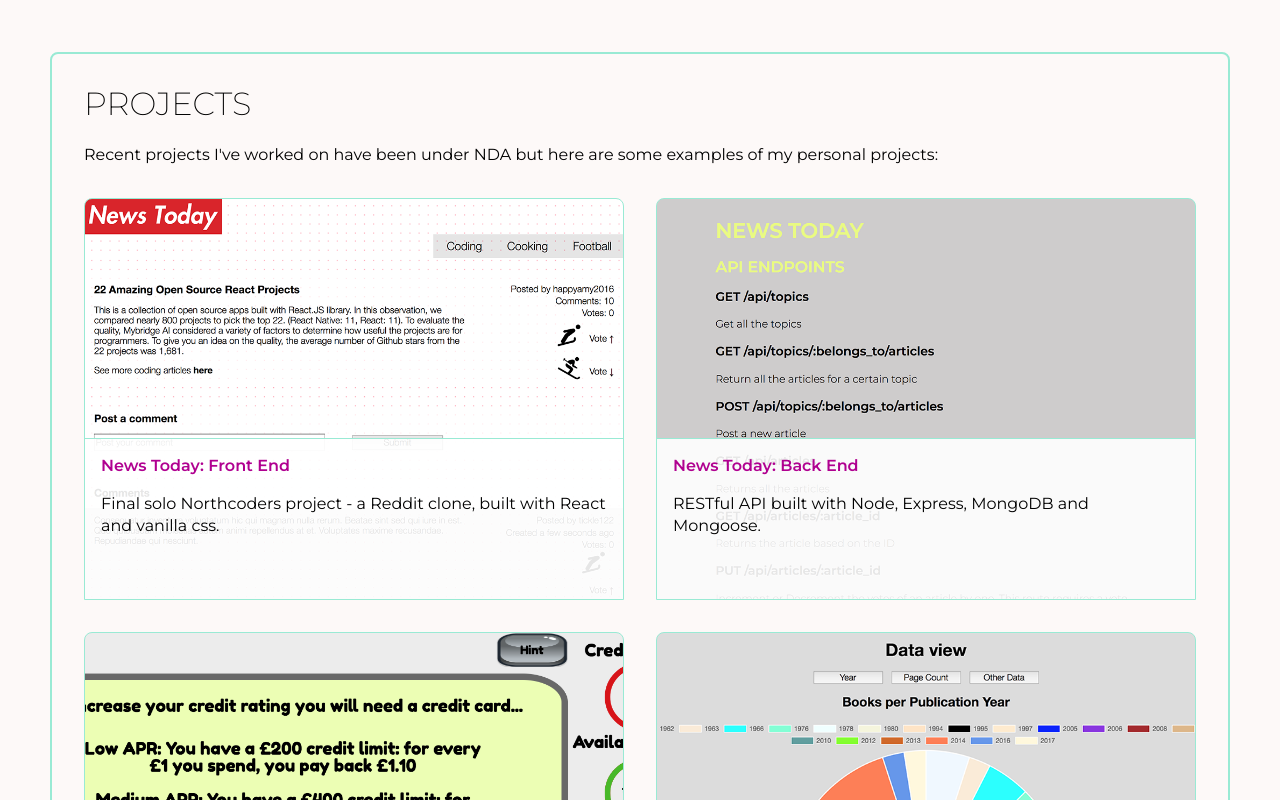
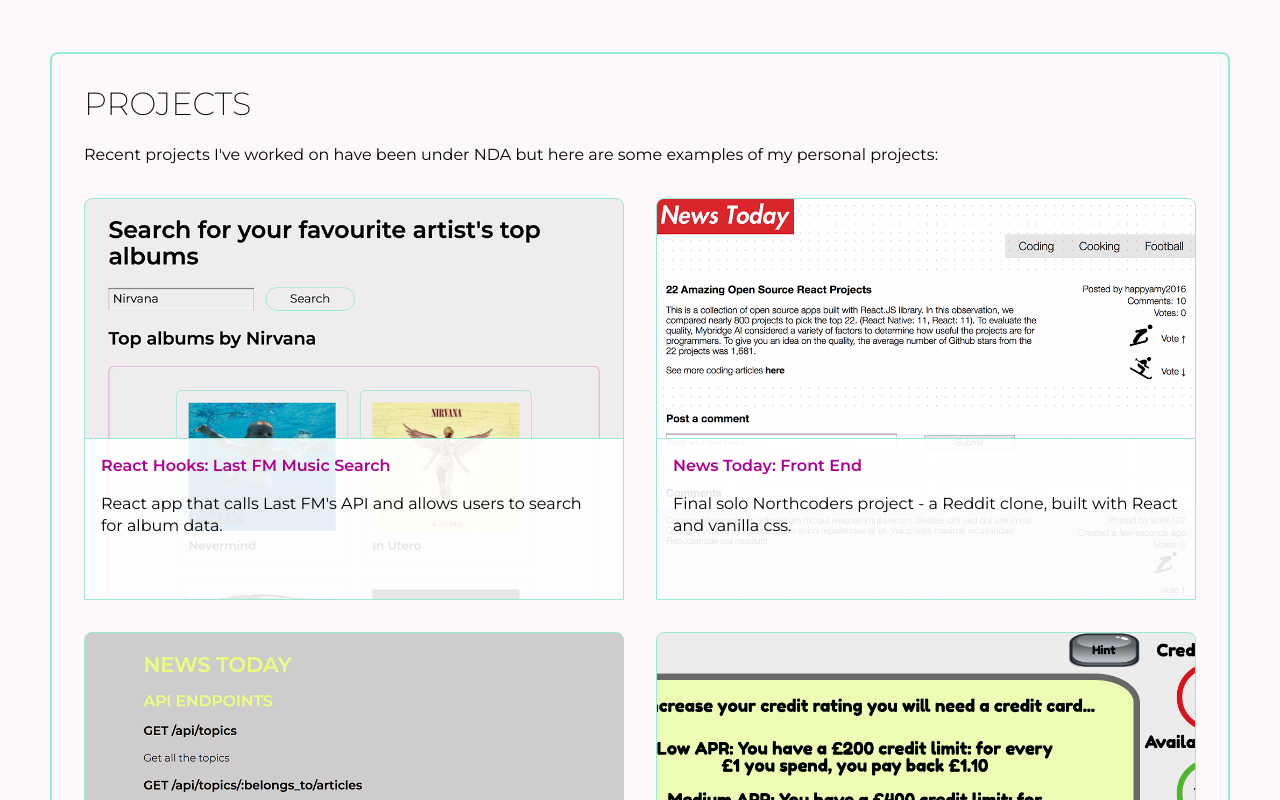
Before and after one commit to bnmrly/bnmrly.github.io, a React (Create React App) app: page / in a window 1280 px wide. Shown: the part 588-1388 px from the top of the page. Built offline with nearby package versions, Linux system fonts and the light colour scheme; no server answers.

Commit message:
Add react music search project

```diff
--- a/src/data/projectData.js
+++ b/src/data/projectData.js
@@ -1,4 +1,11 @@
 const projectData = [
+  {
+    name: 'React Hooks: Last FM Music Search',
+    link: 'https://react-music-search.netlify.com/',
+    description:
+      "React app that calls Last FM's API and allows users to search for album data.",
+    imageUrl: './projectImages/react-music-search.png'
+  },
   {
     name: 'News Today: Front End',
     link: 'https://news-today-ben-marley.herokuapp.com/',
```
Also changed, not shown: public/projectImages/react-music-search.png (added).
